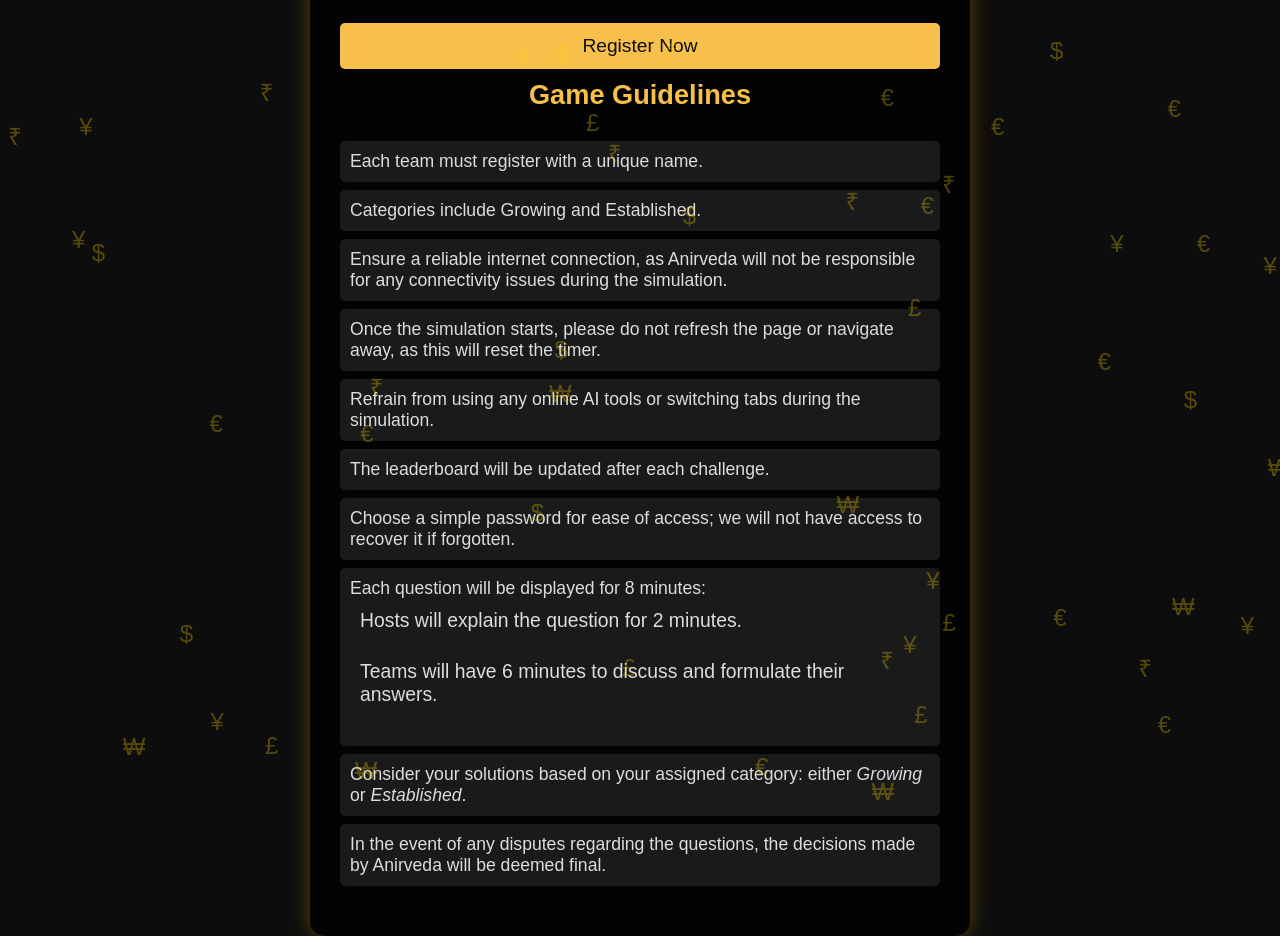
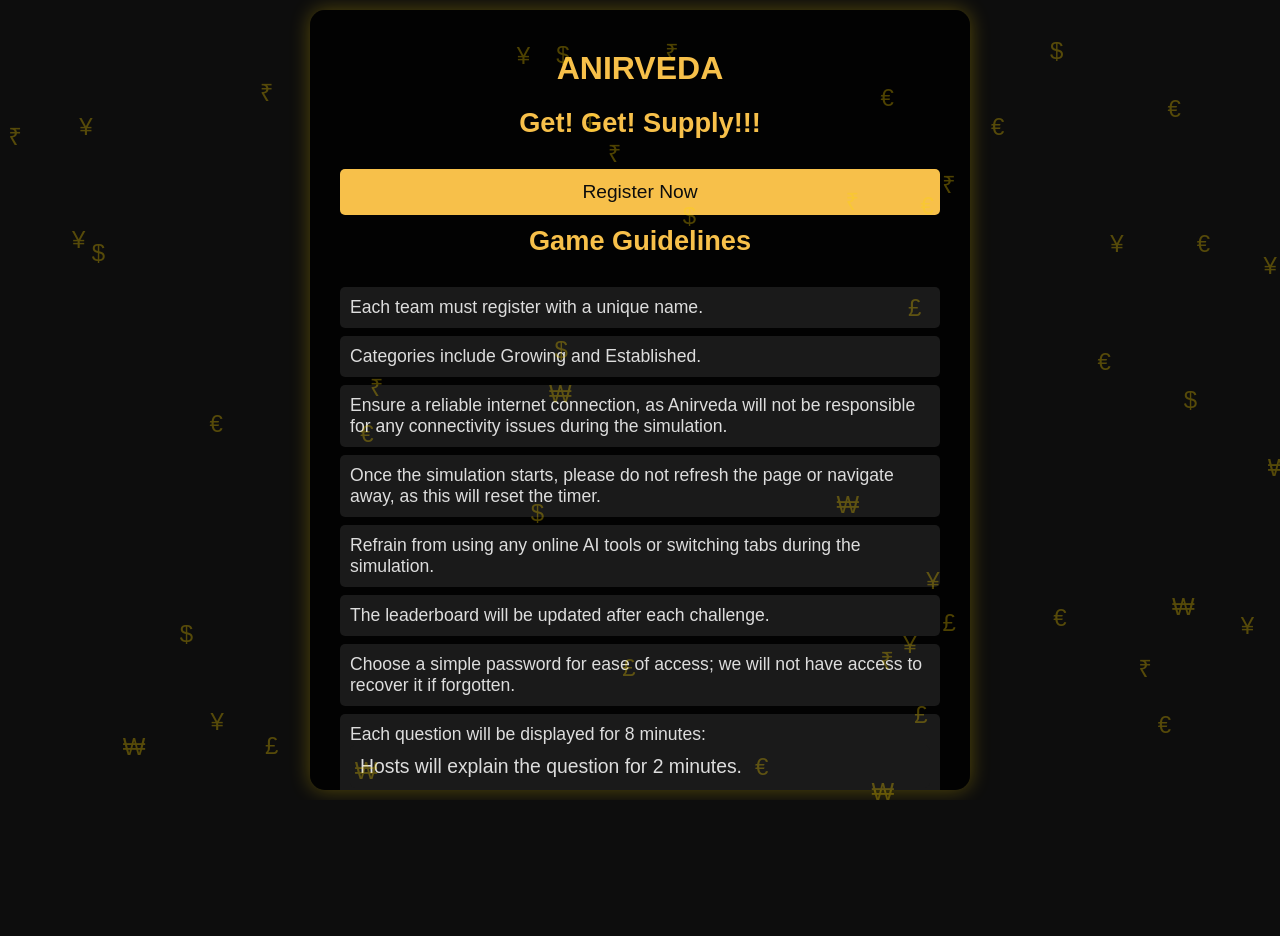
Before and after one commit to AnirvedaPDEU/Supply-chain-simulation, a React (Create React App) app in the folder frontend/: page / in a window 1280 px wide. After the commit the page ends 800 px from the top, so only its background shows below. Built offline with nearby package versions, Linux system fonts and the light colour scheme.

Commit message:
guidelines updated

```diff
--- a/frontend/src/pages/styles/Home.css
+++ b/frontend/src/pages/styles/Home.css
@@ -7,7 +7,7 @@ body {
   justify-content: center;
   align-items: center;
   height: 100vh;
-  overflow: hidden;
+  overflow-y: auto;
   position: relative;
 }
 
@@ -18,6 +18,8 @@ body {
   border-radius: 15px;
   max-width: 600px;
   box-shadow: 0px 0px 20px rgba(255, 215, 0, 0.3); /* Golden glow */
+  overflow-y: auto;
+  max-height: 90vh;
 }
 
 .home-title, .main-heading {
```
